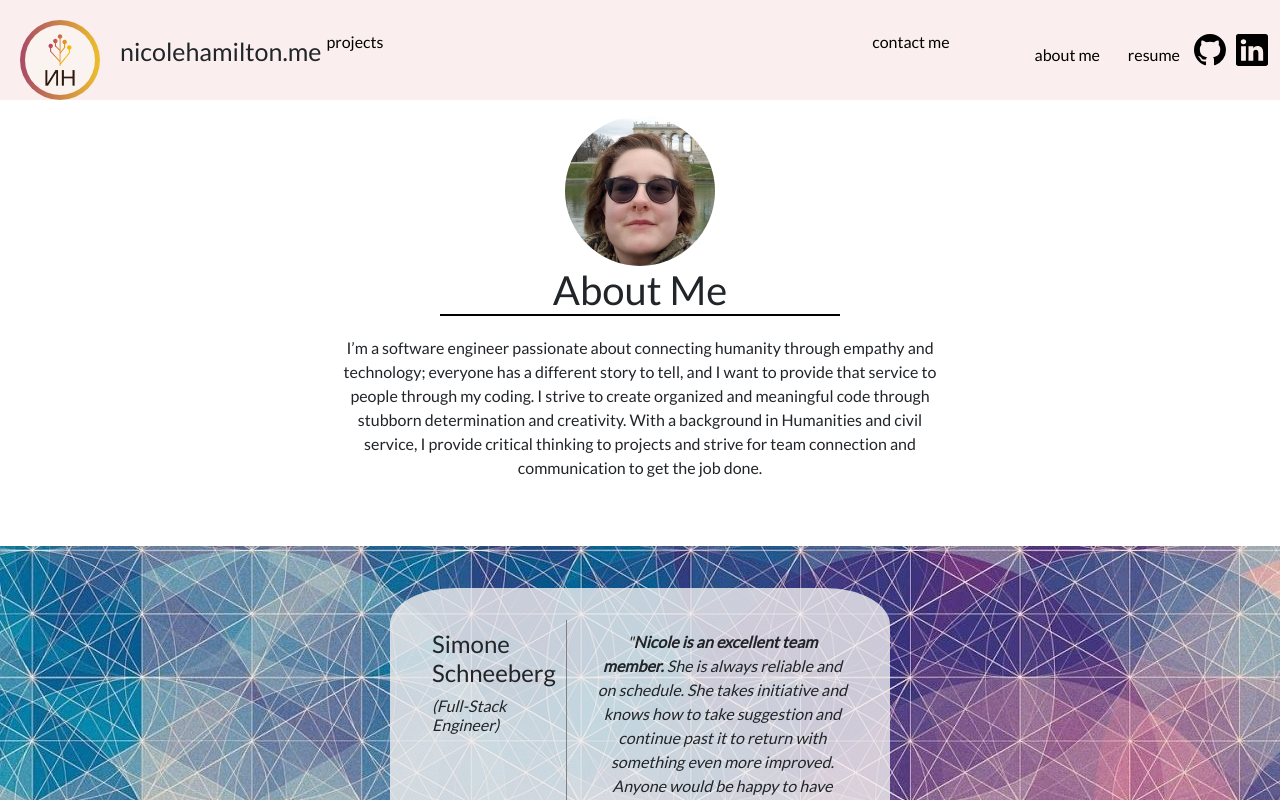
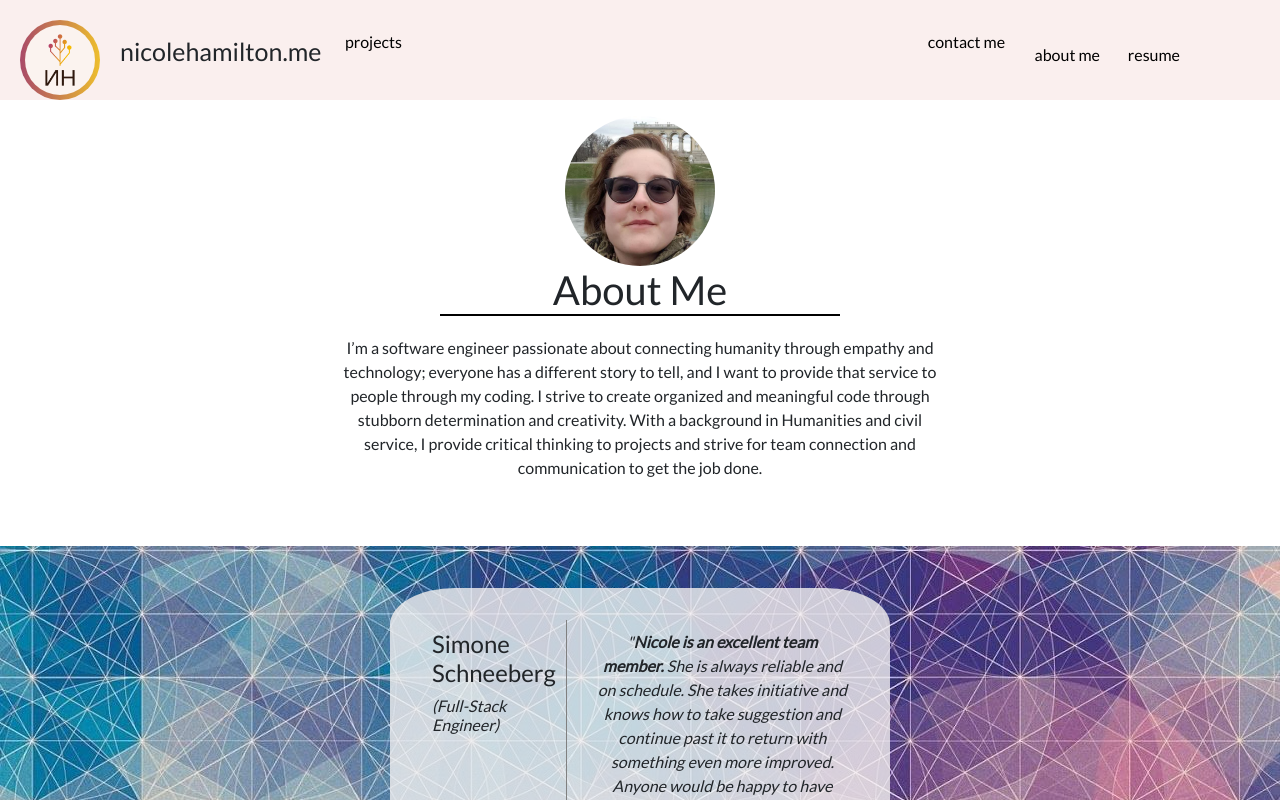
Before and after one commit to NikkiHmltn/nicole-hamilton-portfolio, a React (Create React App) app: page /about in a window 1280 px wide. Shown: the top 800 px of the page. Built offline with nearby package versions, Linux system fonts and the light colour scheme.

Commit message:
moved links to contact from nav

```diff
--- a/src/components/ContactMe.js
+++ b/src/components/ContactMe.js
@@ -8,6 +8,17 @@ export default class ContactMe extends Component {
 
                 <div>
                     <h3 className="contact-title"> Contact</h3>
+                </div>
+                <div className="contact-links">
+                    <a href="https://github.com/NikkiHmltn" target="_blank">
+                    <svg xmlns="http://www.w3.org/2000/svg" width="32" height="32" fill="currentColor" className="bi bi-github" viewBox="0 0 16 16">
+                    <path d="M8 0C3.58 0 0 3.58 0 8c0 3.54 2.29 6.53 5.47 7.59.4.07.55-.17.55-.38 0-.19-.01-.82-.01-1.49-2.01.37-2.53-.49-2.69-.94-.09-.23-.48-.94-.82-1.13-.28-.15-.68-.52-.01-.53.63-.01 1.08.58 1.23.82.72 1.21 1.87.87 2.33.66.07-.52.28-.87.51-1.07-1.78-.2-3.64-.89-3.64-3.95 0-.87.31-1.59.82-2.15-.08-.2-.36-1.02.08-2.12 0 0 .67-.21 2.2.82.64-.18 1.32-.27 2-.27.68 0 1.36.09 2 .27 1.53-1.04 2.2-.82 2.2-.82.44 1.1.16 1.92.08 2.12.51.56.82 1.27.82 2.15 0 3.07-1.87 3.75-3.65 3.95.29.25.54.73.54 1.48 0 1.07-.01 1.93-.01 2.2 0 .21.15.46.55.38A8.012 8.012 0 0 0 16 8c0-4.42-3.58-8-8-8z"/>
+                    </svg></a>
+                    <a href="https://www.linkedin.com/in/nikkihmltn/" target="_blank">
+                    <svg xmlns="http://www.w3.org/2000/svg" width="32" height="32" fill="currentColor" className="bi bi-linkedin" viewBox="0 0 16 16">
+                    <path d="M0 1.146C0 .513.526 0 1.175 0h13.65C15.474 0 16 .513 16 1.146v13.708c0 .633-.526 1.146-1.175 1.146H1.175C.526 16 0 15.487 0 14.854V1.146zm4.943 12.248V6.169H2.542v7.225h2.401zm-1.2-8.212c.837 0 1.358-.554 1.358-1.248-.015-.709-.52-1.248-1.342-1.248-.822 0-1.359.54-1.359 1.248 0 .694.521 1.248 1.327 1.248h.016zm4.908 8.212V9.359c0-.216.016-.432.08-.586.173-.431.568-.878 1.232-.878.869 0 1.216.662 1.216 1.634v3.865h2.401V9.25c0-2.22-1.184-3.252-2.764-3.252-1.274 0-1.845.7-2.165 1.193v.025h-.016a5.54 5.54 0 0 1 .016-.025V6.169h-2.4c.03.678 0 7.225 0 7.225h2.4z"/>
+                    </svg>
+                    </a>
                 </div>
                 <p className="text-contact">
                     If you feel like we'd work well together, or want to talk about fiber arts, video games, or Mexican food, please send me a message! I would love to hear from you.
--- a/src/components/NavBar.js
+++ b/src/components/NavBar.js
@@ -59,21 +59,6 @@ export default function Nav() {
                             <p>contact me</p>
                         </Link>
                     </div>
-
-
-                    <div style={{marginRight: "10px"}}>
-                    <a href="https://github.com/NikkiHmltn" target="_blank">
-                    <svg xmlns="http://www.w3.org/2000/svg" width="32" height="32" fill="currentColor" className="bi bi-github" viewBox="0 0 16 16">
-                    <path d="M8 0C3.58 0 0 3.58 0 8c0 3.54 2.29 6.53 5.47 7.59.4.07.55-.17.55-.38 0-.19-.01-.82-.01-1.49-2.01.37-2.53-.49-2.69-.94-.09-.23-.48-.94-.82-1.13-.28-.15-.68-.52-.01-.53.63-.01 1.08.58 1.23.82.72 1.21 1.87.87 2.33.66.07-.52.28-.87.51-1.07-1.78-.2-3.64-.89-3.64-3.95 0-.87.31-1.59.82-2.15-.08-.2-.36-1.02.08-2.12 0 0 .67-.21 2.2.82.64-.18 1.32-.27 2-.27.68 0 1.36.09 2 .27 1.53-1.04 2.2-.82 2.2-.82.44 1.1.16 1.92.08 2.12.51.56.82 1.27.82 2.15 0 3.07-1.87 3.75-3.65 3.95.29.25.54.73.54 1.48 0 1.07-.01 1.93-.01 2.2 0 .21.15.46.55.38A8.012 8.012 0 0 0 16 8c0-4.42-3.58-8-8-8z"/>
-                    </svg></a>
-                    </div>
-                    <div>
-                    <a href="https://www.linkedin.com/in/nikkihmltn/" target="_blank">
-                    <svg xmlns="http://www.w3.org/2000/svg" width="32" height="32" fill="currentColor" className="bi bi-linkedin" viewBox="0 0 16 16">
-                    <path d="M0 1.146C0 .513.526 0 1.175 0h13.65C15.474 0 16 .513 16 1.146v13.708c0 .633-.526 1.146-1.175 1.146H1.175C.526 16 0 15.487 0 14.854V1.146zm4.943 12.248V6.169H2.542v7.225h2.401zm-1.2-8.212c.837 0 1.358-.554 1.358-1.248-.015-.709-.52-1.248-1.342-1.248-.822 0-1.359.54-1.359 1.248 0 .694.521 1.248 1.327 1.248h.016zm4.908 8.212V9.359c0-.216.016-.432.08-.586.173-.431.568-.878 1.232-.878.869 0 1.216.662 1.216 1.634v3.865h2.401V9.25c0-2.22-1.184-3.252-2.764-3.252-1.274 0-1.845.7-2.165 1.193v.025h-.016a5.54 5.54 0 0 1 .016-.025V6.169h-2.4c.03.678 0 7.225 0 7.225h2.4z"/>
-                    </svg>
-                    </a>
-                    </div>
                 </div>
             </nav>
         </div>
--- a/src/components/css/ContactMe.css
+++ b/src/components/css/ContactMe.css
@@ -4,13 +4,21 @@
     margin: 0 auto;
 }
 
+.contact-links {
+    padding: 15px;
+}
+
+.contact-links svg {
+    margin: 0 10px 0 0;
+
+}
 
 .contact-title {
     border-bottom: 2px solid black;
     margin: 0 auto;
     padding: 10px;
     padding-top: 30px;
-    max-width: 150px;
+    max-width: 200px;
 }
 
 .text-contact {
```
Also changed, not shown: 1 other file (tests, documents, lock files or other folders).
